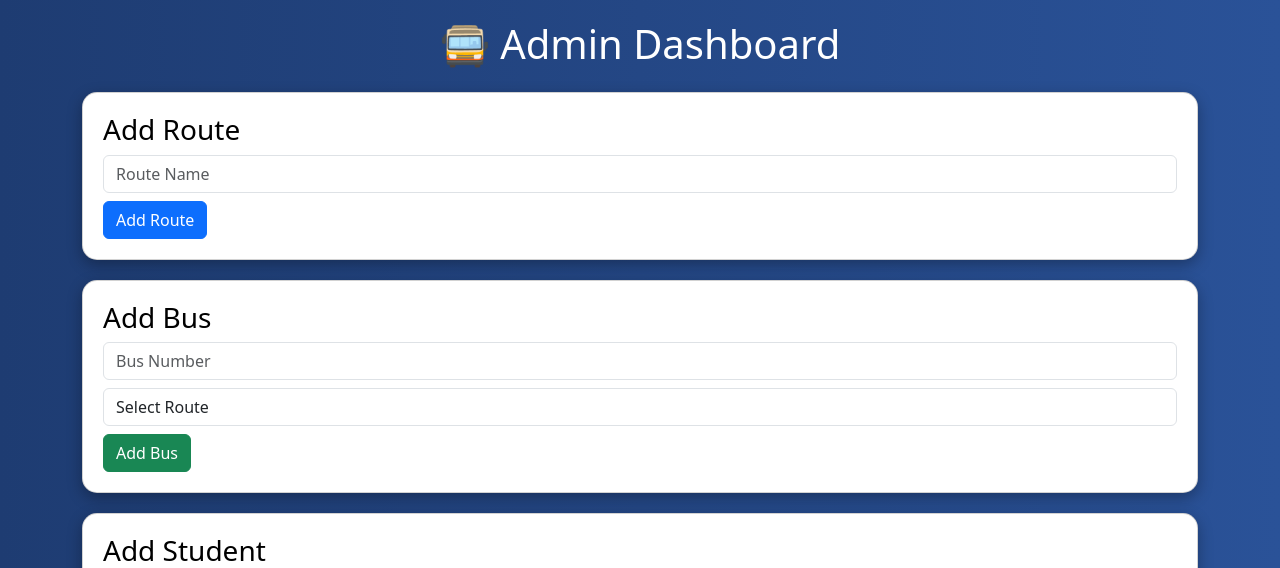
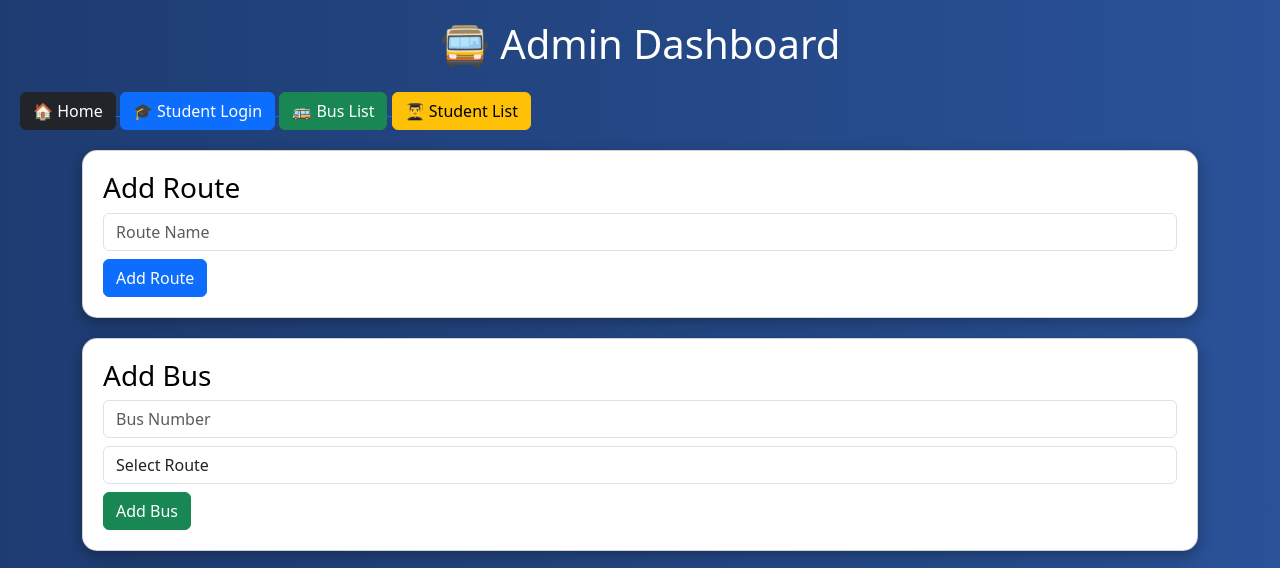
Before and after one commit to rdjspidey-design/bus-tracking-system, a Flask app: page /admin in a window 1280 px wide. Shown: the top 568 px of the page. Run offline with Flask 3, Linux system fonts and the light colour scheme; the visitor is signed in with stand-in values (Sample User, id 1); data that the repository does not hold is empty.

Commit message:
Enhance admin panel with navigation buttons
Added navigation buttons for Home, Student Login, Bus List, and Student List.

```diff
--- a/templates/index.html
+++ b/templates/index.html
@@ -26,6 +26,26 @@ box-shadow:0 5px 15px rgba(0,0,0,0.3);
 <body>
 
 <h1 class="text-center mb-4">🚍 Admin Dashboard</h1>
+
+  <div style="margin-bottom:20px;">
+
+    <a href="/">
+        <button class="btn btn-dark">🏠 Home</button>
+    </a>
+
+    <a href="/login">
+        <button class="btn btn-primary">🎓 Student Login</button>
+    </a>
+
+    <a href="/buses">
+        <button class="btn btn-success">🚌 Bus List</button>
+    </a>
+
+    <a href="/students">
+        <button class="btn btn-warning">👨‍🎓 Student List</button>
+    </a>
+
+</div>
 
 <div class="container">
 
```
